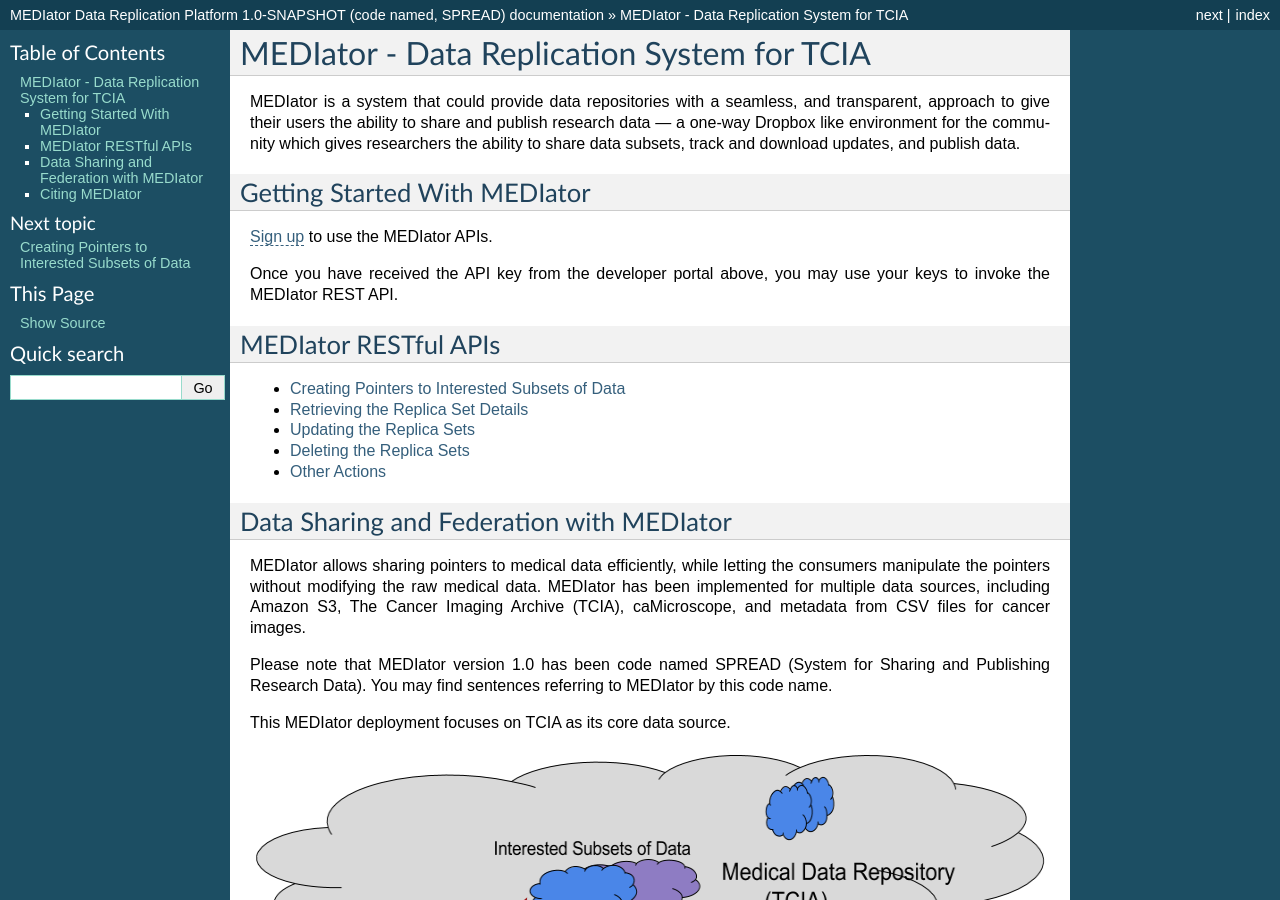
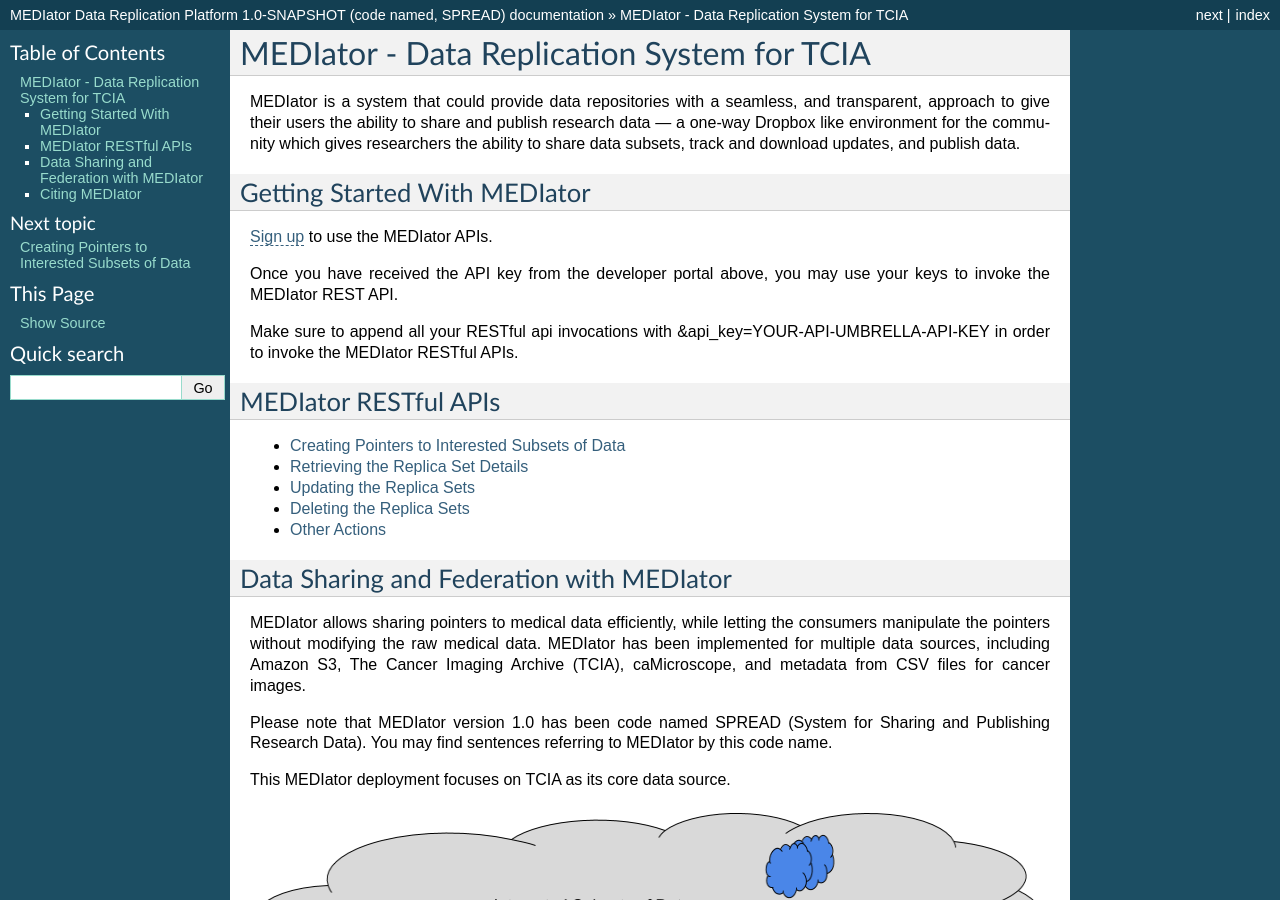
Before and after one commit to pradeeban/tcia-mediator, a Sphinx documentation site: the page built from docs/source/index.rst, in a window 1280 px wide and 900 px high. Built offline with Sphinx 7.4.7, drawn with Linux system fonts in a browser that asks for light colours.

Commit message:
Include reminder to append the invocations with the api_key in the request.

```diff
--- a/docs/source/index.rst
+++ b/docs/source/index.rst
@@ -19,6 +19,8 @@
 
 Once you have received the API key from the developer portal above, you may use your keys to invoke the MEDIator REST API.
 
+Make sure to append all your RESTful api invocations with &api_key=YOUR-API-UMBRELLA-API-KEY in order to invoke the
+MEDIator RESTful APIs.
 
 MEDIator RESTful APIs
 #####################
```
